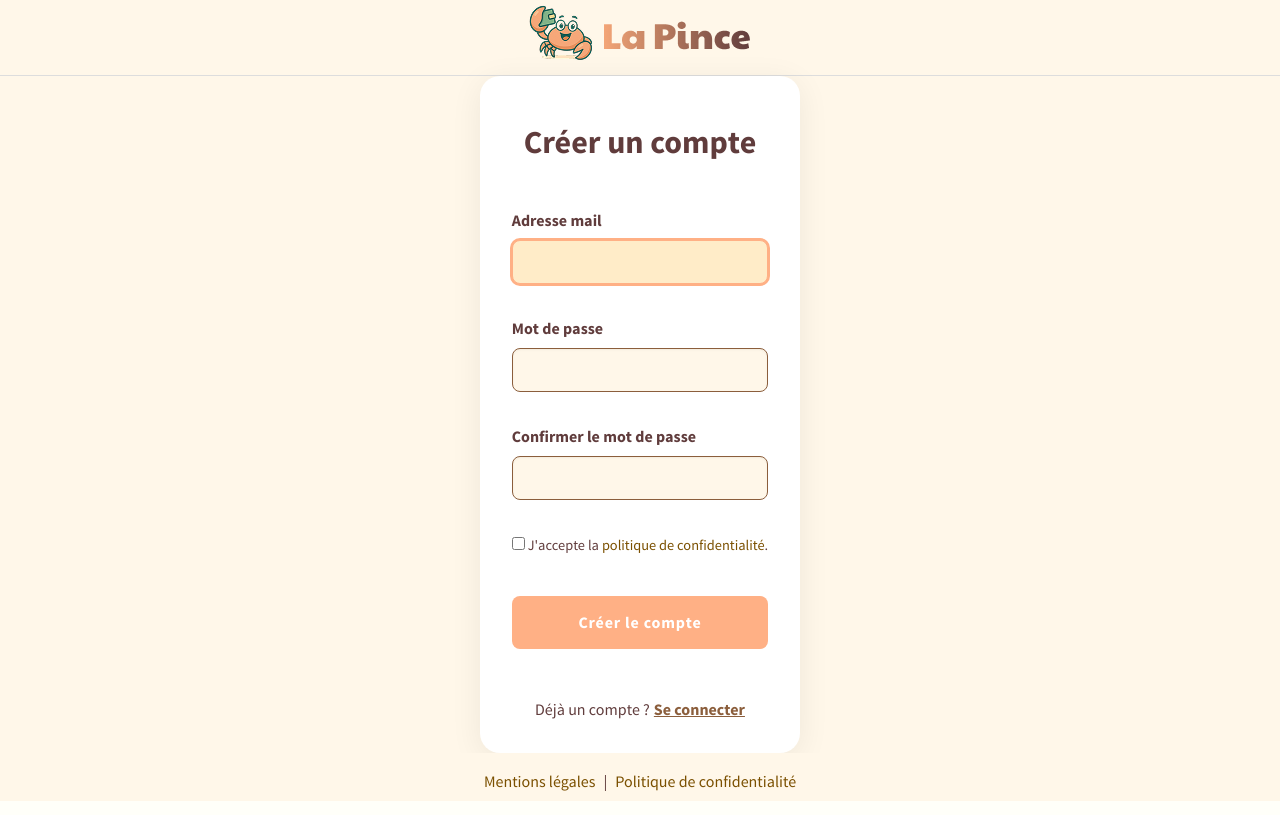
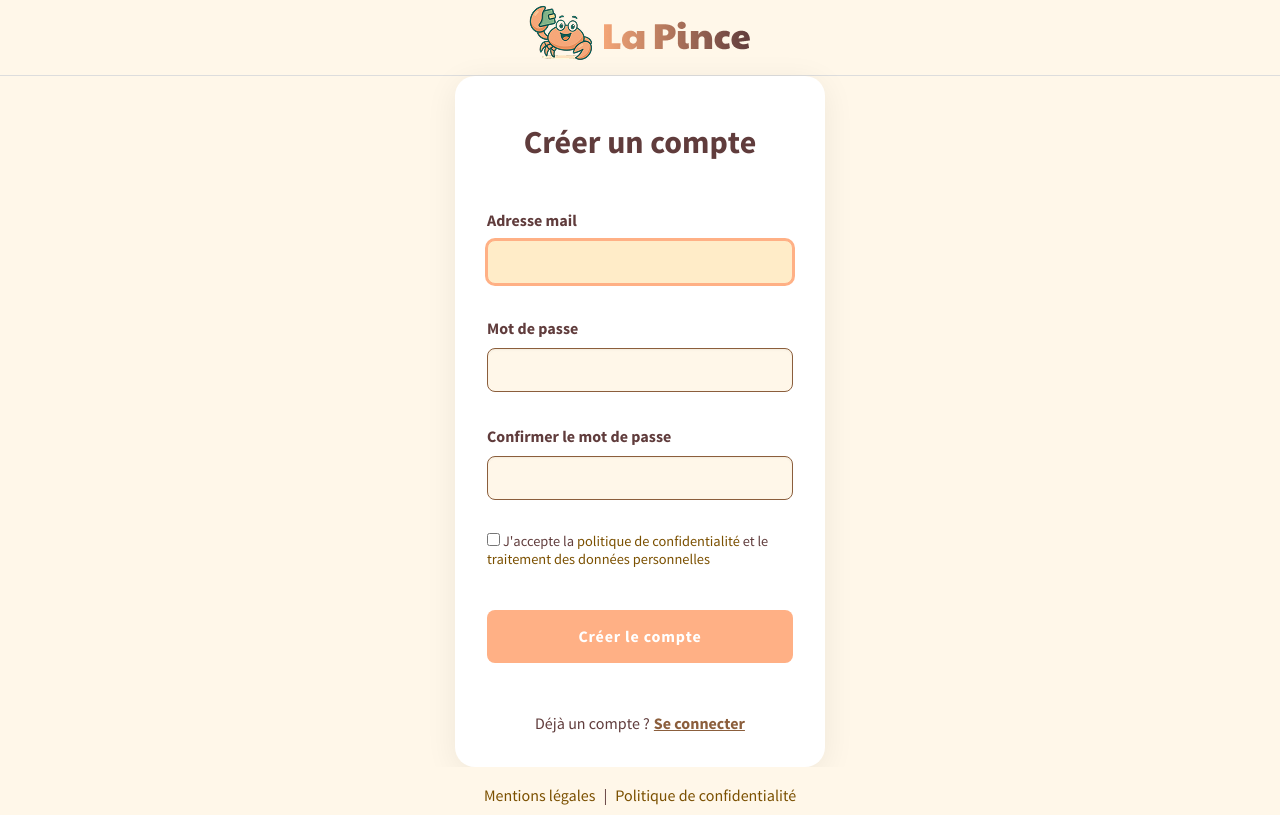
Before and after one commit to La-Pince-Sushi/la-pince-front, a React (Vite) app: page /signup in a window 1280 px wide. Built offline with nearby package versions, Linux system fonts and the light colour scheme; no server answers; some icons are missing.

Commit message:
refactor/RegisterPage

```diff
--- a/src/pages/auth/RegisterPage.tsx
+++ b/src/pages/auth/RegisterPage.tsx
@@ -125,9 +125,13 @@ export default function RegisterPage() {
                 ref={checkboxRef}
               />
               {" "}J'accepte la{" "}
-              <Link to="/politique-de-confidentialite">
+              <Link to="/privacy-policy">
                 politique de confidentialité
-              </Link>.
+              </Link>
+              {" "}et le {" "}
+              <Link to="/privacy-policy">
+                traitement des données personnelles
+                </Link>
             </label>
           </div>
 
```
